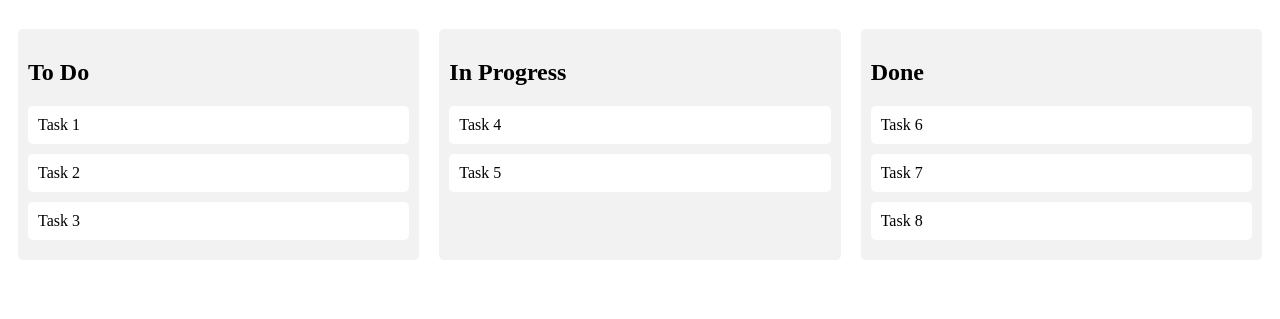
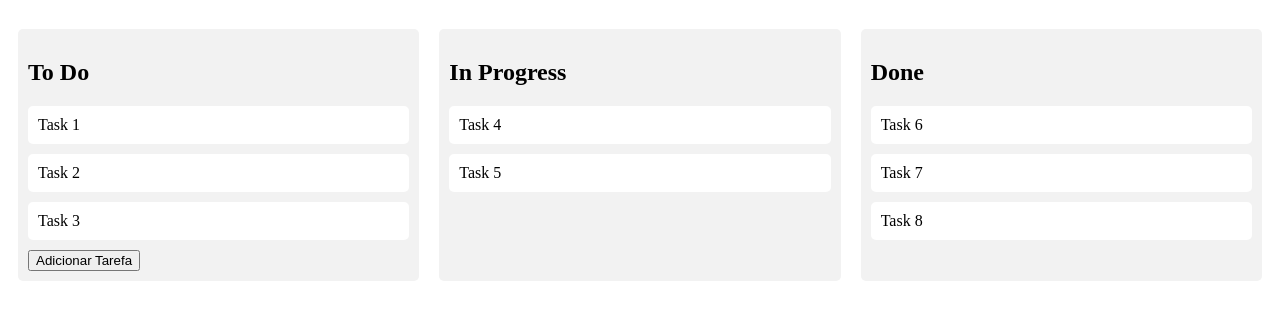
Before and after one commit to TiagoHucs/kanban, a plain HTML site: page index.html in a window 1280 px wide. Shown: the part 61-380 px from the top of the page. Drawn offline with Linux system fonts and the light colour scheme.

Commit message:
add tarefa btn

```diff
--- a/index.html
+++ b/index.html
@@ -22,16 +22,28 @@
       border-radius: 5px;
     }
   </style>
+  <script>
+    function addTask() {
+      var task = prompt("Digite uma nova tarefa:");
+      if (task !== null && task.trim() !== "") {
+        var newTask = document.createElement("div");
+        newTask.className = "card";
+        newTask.textContent = task;
+        document.getElementById("todo-column").appendChild(newTask);
+      }
+    }
+  </script>
 </head>
 <body>
   <h1>Kanban Board</h1>
 
   <div class="board">
-    <div class="column">
+    <div class="column" id="todo-column">
       <h2>To Do</h2>
       <div class="card">Task 1</div>
       <div class="card">Task 2</div>
       <div class="card">Task 3</div>
+      <button onclick="addTask()">Adicionar Tarefa</button>
     </div>
 
     <div class="column">
```
